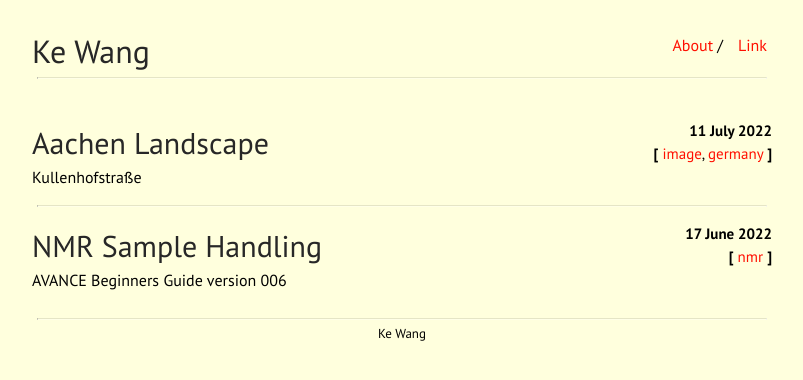
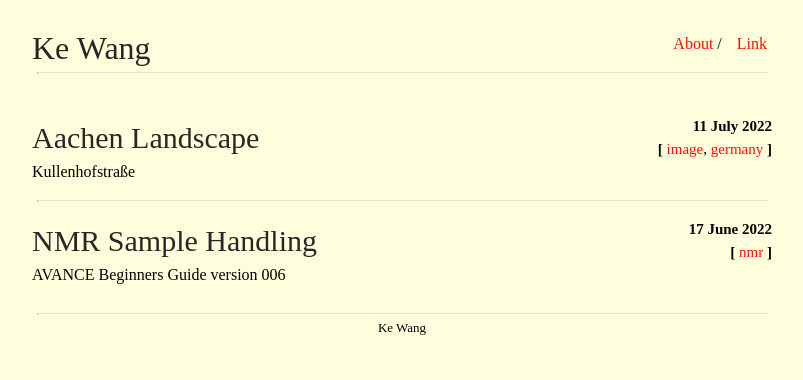
Before and after one commit to ekdc11/ekdc11.github.io, a Jekyll site: the page built from index.html, in a window 1280 px wide. Shown: the top 380 px of the page, without its empty margins (238-1041 px from the left). Built offline with Jekyll 4.4.1, drawn with Linux system fonts in a browser that asks for light colours.

Commit message:
Update main.scss

```diff
--- a/css/main.scss
+++ b/css/main.scss
@@ -13,7 +13,7 @@ $small-width: 480px;
 
 body {
     margin: 0;
-    font-family: "PT Sans";
+    font-family: "Inter Tight";
     background-color: #FFFFDD;
     min-height: 100%;
 }
```
